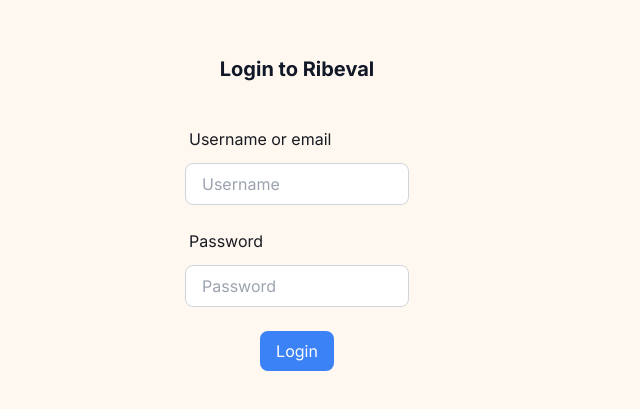
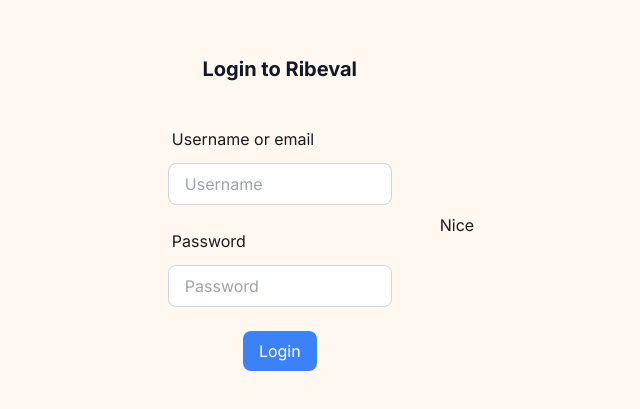
Before and after one commit to valceven/SelfProj, a Next.js app in the folder Frontend/: page /auth/login in a window 1280 px wide. Shown: the part 175-584 px from the top of the page, without its empty margins (343-983 px from the left). Built offline with nearby package versions, Linux system fonts and the light colour scheme; a web font is replaced by a local one.

Commit message:
for YOLO badge

```diff
--- a/Frontend/src/app/auth/login/page.tsx
+++ b/Frontend/src/app/auth/login/page.tsx
@@ -7,6 +7,9 @@
 
     <div className='flex items-center justify-center bg-accent2 h-screen'>
       <LoginForm />
+      <p>
+        Nice
+      </p>
     </div>
   );
 };
```
